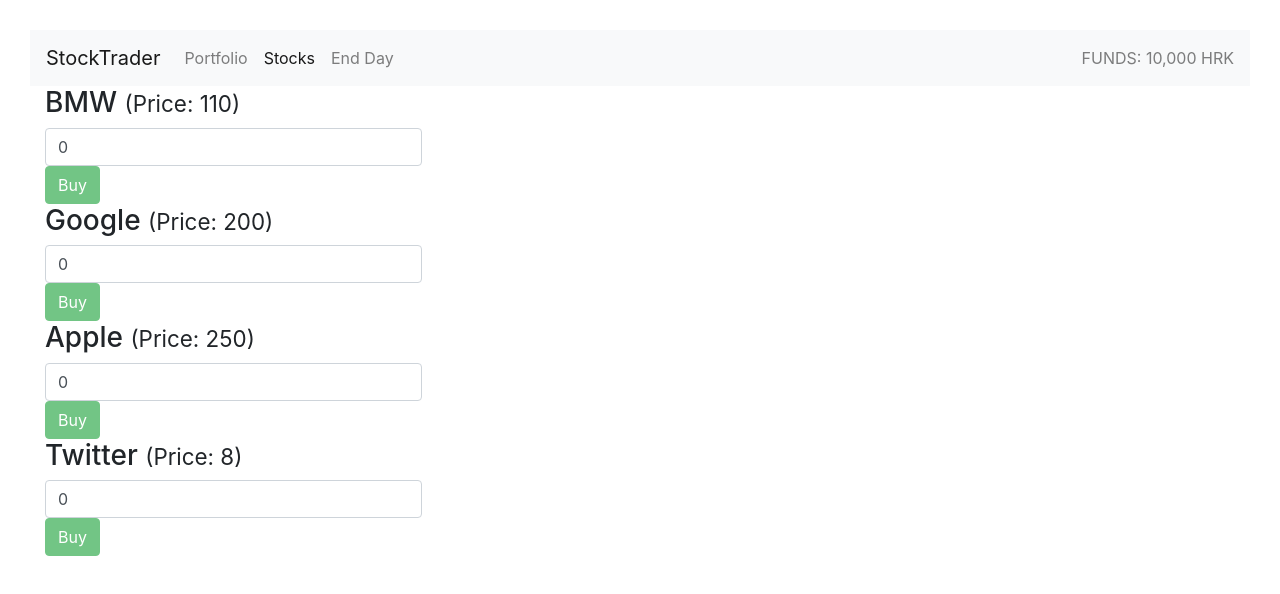
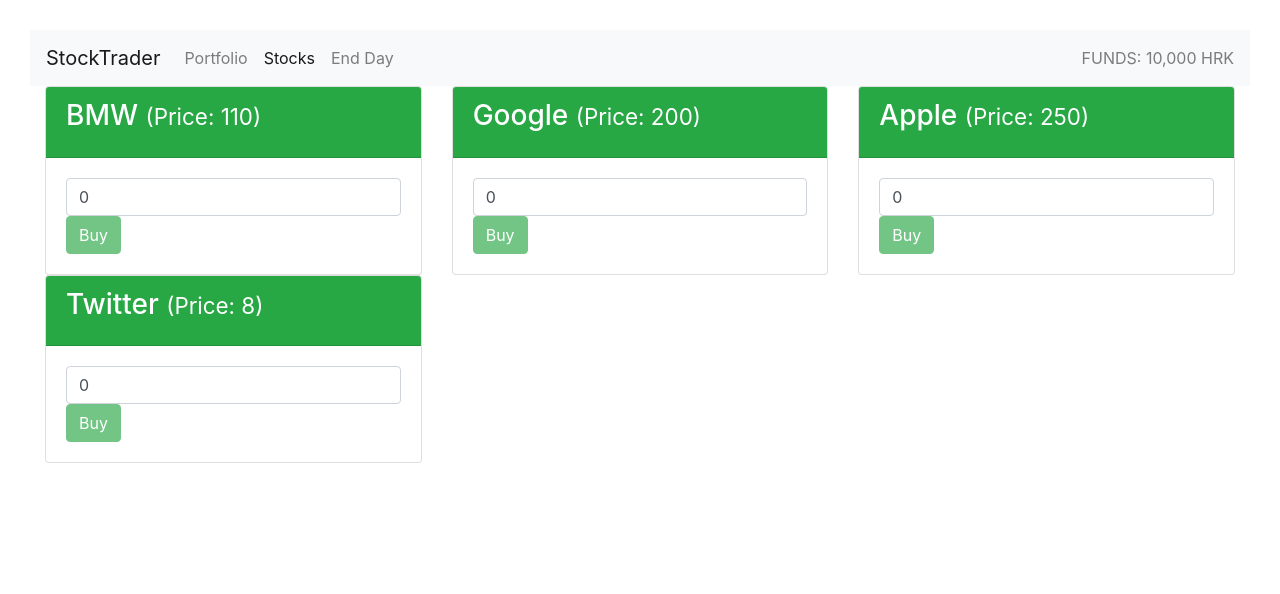
Before and after one commit to BaskovicP/vuetut, a Vue app in the folder Exercises/Ymedu/stock-trader/: page /#/stocks in a window 1280 px wide. Shown: the top 594 px of the page. Built offline with nearby package versions, Linux system fonts and the light colour scheme.

Commit message:
fix css of cards

```diff
--- a/Exercises/Ymedu/stock-trader/src/components/portfolio/Stock.vue
+++ b/Exercises/Ymedu/stock-trader/src/components/portfolio/Stock.vue
@@ -1,13 +1,13 @@
 <template>
   <div class="col-sm-6 col-md-4">
-    <div class="panel panel-info">
-      <div class="panel-heading">
-        <h3 class="panel-title">
+    <div class="card text-white mb-3">
+      <div class="card-header bg-success ">
+        <h3 class="card-title">
           {{ stock.name }}
           <small>(Price: {{ stock.price }} | Quantity: {{ stock.quantity }})</small>
         </h3>
       </div>
-      <div class="panel-body">
+      <div class="card-body">
         <div class="pull-left">
           <input
             v-model="quantity"
--- a/Exercises/Ymedu/stock-trader/src/components/stocks/Stock.vue
+++ b/Exercises/Ymedu/stock-trader/src/components/stocks/Stock.vue
@@ -1,13 +1,13 @@
 <template>
   <div class="col-sm-6 col-md-4">
-    <div class="panel panel-success">
-      <div class="panel-heading">
-        <h3 class="panel-title">
+    <div class="card card-success">
+      <div class="card-header bg-success ">
+        <h3 class="card-title text-white">
           {{ stock.name }}
           <small>(Price: {{ stock.price }})</small>
         </h3>
       </div>
-      <div class="panel-body">
+      <div class="card-body ">
         <div class="pull-left">
           <input
             v-model="quantity"
--- a/Exercises/Ymedu/stock-trader/src/components/stocks/Stocks.vue
+++ b/Exercises/Ymedu/stock-trader/src/components/stocks/Stocks.vue
@@ -1,5 +1,5 @@
 <template>
-  <div>
+  <div class="card-group">
     <app-stock v-for="stock in stocks" :key="stock.stockId" :stock="stock" />
   </div>
 </template>
```
